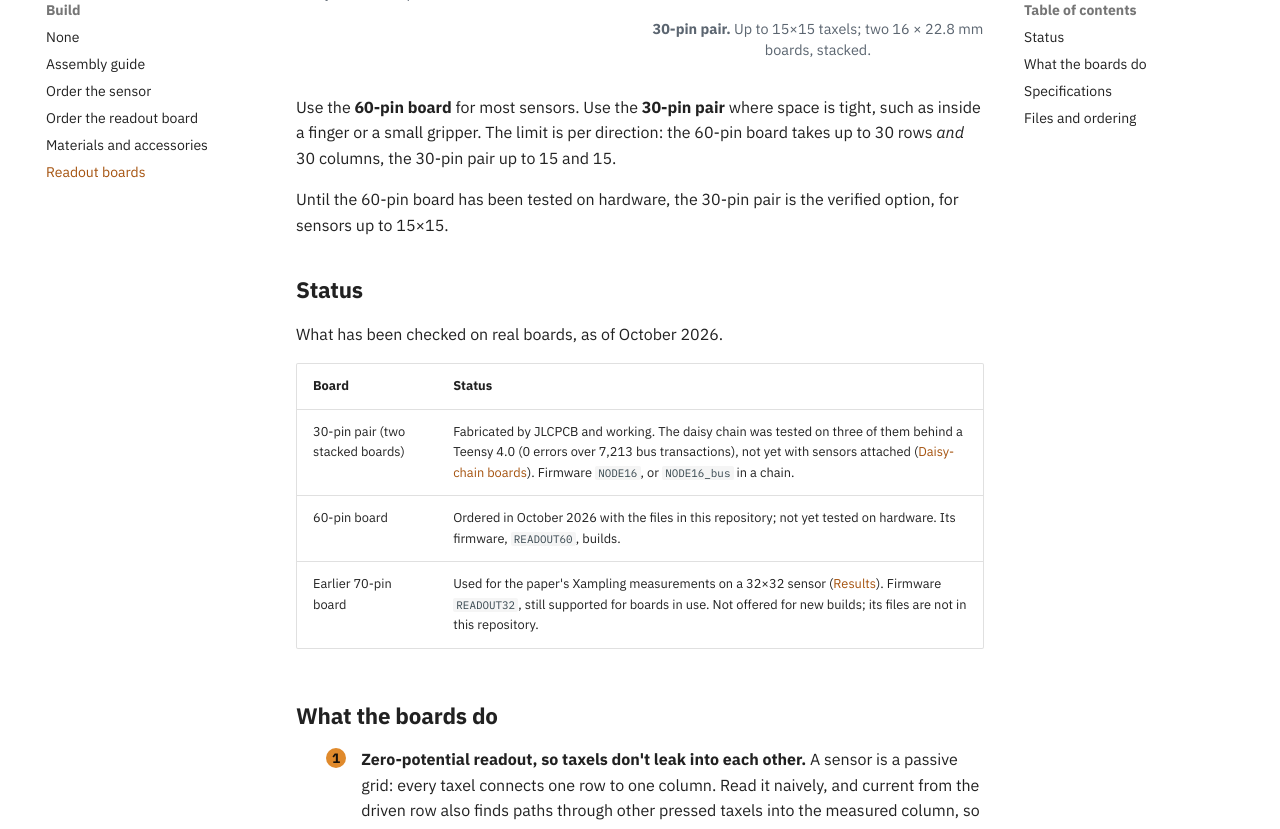
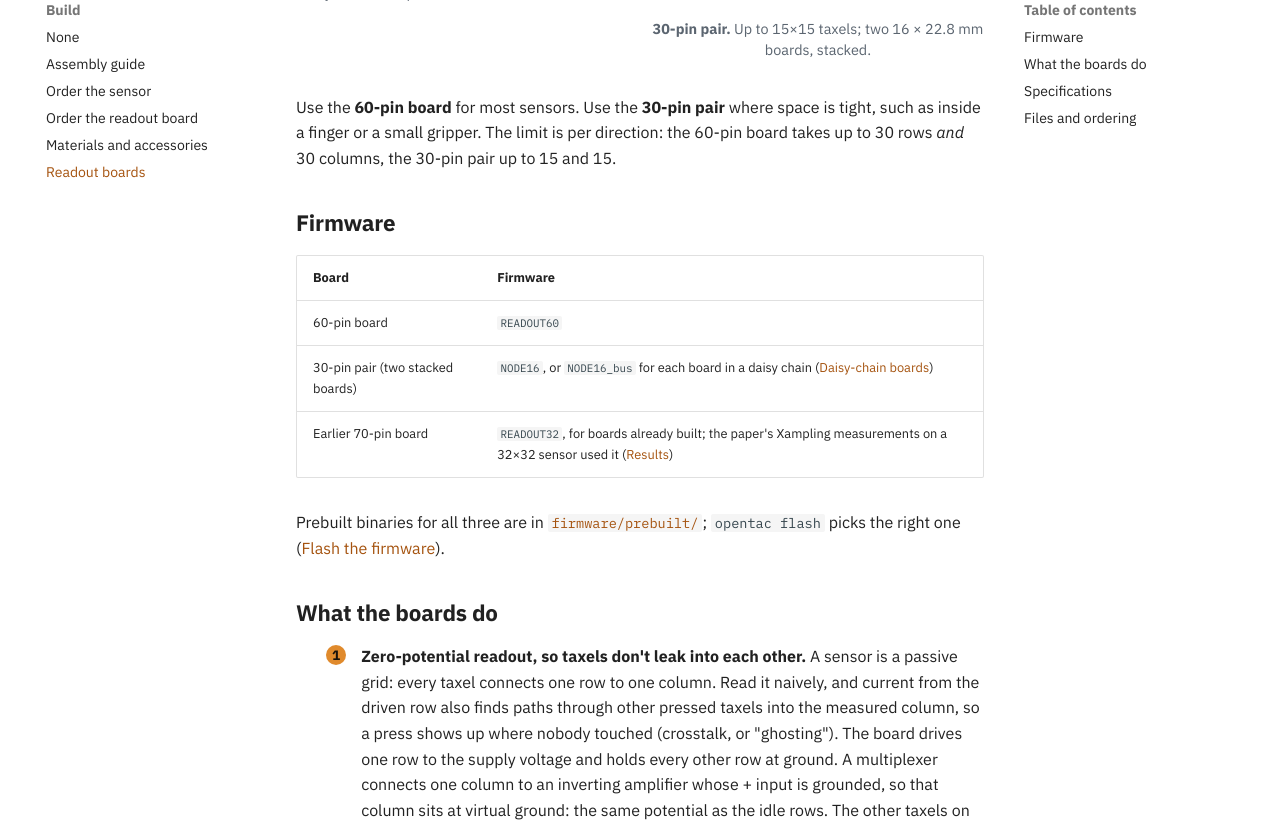
Before and after one commit to opentac/opentac.github.io, an MkDocs documentation site: the page built from docs/hardware.md, in a window 1280 px wide and 900 px high, scrolled down 529 px, cut to the strip 71-900 px from the top of the window. Built offline with MkDocs 1.6.1 and Material for MkDocs 9.7.7, drawn with Linux system fonts in a browser that asks for light colours; comment, search, counter and statistics services are not loaded; some of the changed text lies outside the part shown.

Commit message:
Site: no board test-status statements; the hardware page lists each board's firmware instead
Removed: 'not yet tested on hardware' for the 60-pin board (home, hardware), the 30-pin pair as 'the verified option' (hardware, get started), 'not yet with sensors attached' (daisy chain), 'not measured yet' (xampling). The 70-pin board's role in the paper's Xampling numbers stays, in the firmware table.

```diff
--- a/docs/get-started.md
+++ b/docs/get-started.md
@@ -68,7 +68,7 @@ The whole path, with a page for each step. The [assembly guide](build/assembly.m
 ## What you need on the bench
 
 - the flex PCB from your design, as ordered;
-- a readout board: the 60-pin board for sensors up to 30&times;30 taxels, or the 30-pin pair for up to 15&times;15 (see [Readout boards](hardware.md); the 30-pin pair is the one tested on hardware so far);
+- a readout board: the 60-pin board for sensors up to 30&times;30 taxels, or the 30-pin pair for up to 15&times;15 (see [Readout boards](hardware.md));
 - a piezoresistive layer, such as LINQSTAT film or a piezoresistive textile (see [Materials](build/materials.md));
 - a 3D printer and TPU filament (85&ndash;95A) for the case and bump sheet;
 - double-sided tape, scissors, printer paper;
--- a/docs/hardware.md
+++ b/docs/hardware.md
@@ -26,17 +26,15 @@ Every OpenTac sensor plugs into one of two readout boards. Both run the same fir
 
 Use the **60-pin board** for most sensors. Use the **30-pin pair** where space is tight, such as inside a finger or a small gripper. The limit is per direction: the 60-pin board takes up to 30 rows *and* 30 columns, the 30-pin pair up to 15 and 15.
 
-Until the 60-pin board has been tested on hardware, the 30-pin pair is the verified option, for sensors up to 15&times;15.
+## Firmware { #firmware }
 
-## Status { #status }
+| Board | Firmware |
+|---|---|
+| 60-pin board | `READOUT60` |
+| 30-pin pair (two stacked boards) | `NODE16`, or `NODE16_bus` for each board in a daisy chain ([Daisy-chain boards](use/daisy-chain.md)) |
+| Earlier 70-pin board | `READOUT32`, for boards already built; the paper's Xampling measurements on a 32&times;32 sensor used it ([Results](results.md#sampling-budget-and-fast-contacts-xampling)) |
 
-What has been checked on real boards, as of October 2026.
-
-| Board | Status |
-|---|---|
-| 30-pin pair (two stacked boards) | Fabricated by JLCPCB and working. The daisy chain was tested on three of them behind a Teensy 4.0 (0 errors over 7,213 bus transactions), not yet with sensors attached ([Daisy-chain boards](use/daisy-chain.md)). Firmware `NODE16`, or `NODE16_bus` in a chain. |
-| 60-pin board | Ordered in October 2026 with the files in this repository; not yet tested on hardware. Its firmware, `READOUT60`, builds. |
-| Earlier 70-pin board | Used for the paper's Xampling measurements on a 32&times;32 sensor ([Results](results.md#sampling-budget-and-fast-contacts-xampling)). Firmware `READOUT32`, still supported for boards in use. Not offered for new builds; its files are not in this repository. |
+Prebuilt binaries for all three are in [`firmware/prebuilt/`](https://github.com/opentac/opentac.github.io/tree/main/firmware/prebuilt); `opentac flash` picks the right one ([Flash the firmware](use/flash.md)).
 
 ## What the boards do
 
@@ -87,7 +85,7 @@ What has been checked on real boards, as of October 2026.
 | Gain | 16 settings: four feedback resistors switched in by a MAX14662 over I2C ([Gain](use/sensor.md#gain-60-pin-board)) | fixed |
 | IMU | LSM6DSV16BX | LSM6DSV16BX |
 | Computer link | micro-USB, serial | micro-USB, serial |
-| Daisy chain | connectors fitted; firmware not yet | 2 &times; JST-SH 4-pin, I2C |
+| Daisy chain | 2 &times; JST-SH 4-pin fitted (daisy-chaining runs on the 30-pin pair) | 2 &times; JST-SH 4-pin, I2C |
 | Copper layers | 4 | 4 (top), 2 (bottom) |
 | Files | [`hardware/readout_60pin/`](https://github.com/opentac/opentac.github.io/tree/main/hardware/readout_60pin) | [`hardware/readout_30pin/`](https://github.com/opentac/opentac.github.io/tree/main/hardware/readout_30pin) |
 
@@ -97,4 +95,4 @@ The connector is a bottom-contact ZIF type that takes a 0.30&nbsp;mm thick flex
 
 Each board's folder has the KiCad project (schematic and layout) and a `production/` folder ready for JLCPCB assembly: a Gerber ZIP, a bill of materials with LCSC part numbers, and a placement (CPL) file. [Order the readout board](build/order-readout.md) walks through the order.
 
-An earlier 70-pin board (READOUT32) is still supported by the firmware for boards already in use, but new designs should use the 60-pin board or, until it is tested, the 30-pin pair ([Status](#status)).
+An earlier 70-pin board (READOUT32) is still supported by the firmware for boards already in use, but new designs use the 60-pin board or the 30-pin pair ([Firmware](#firmware)).
```
Also changed, not shown: docs/index.md (+0 -2 lines), docs/use/daisy-chain.md (+1 -1 lines), docs/use/xampling.md (+0 -5 lines).
